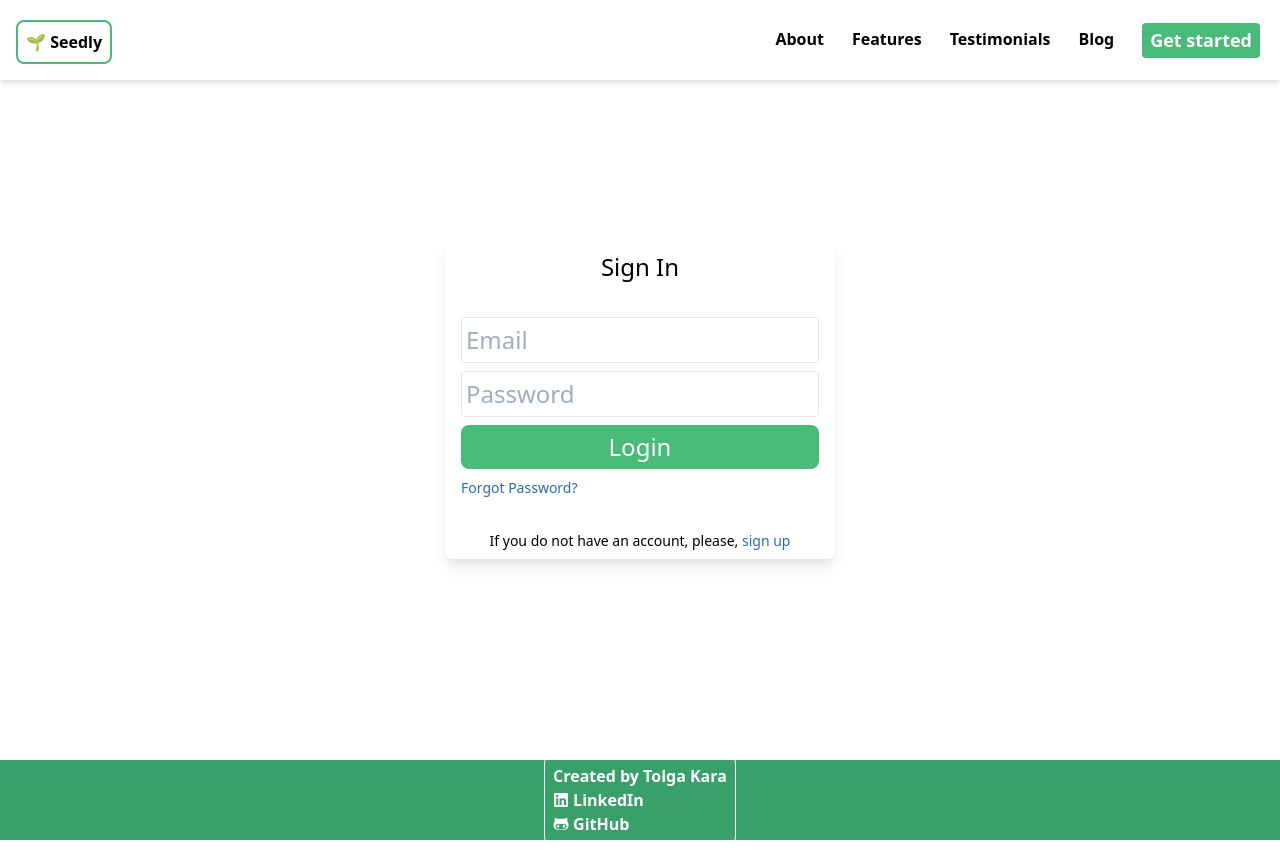
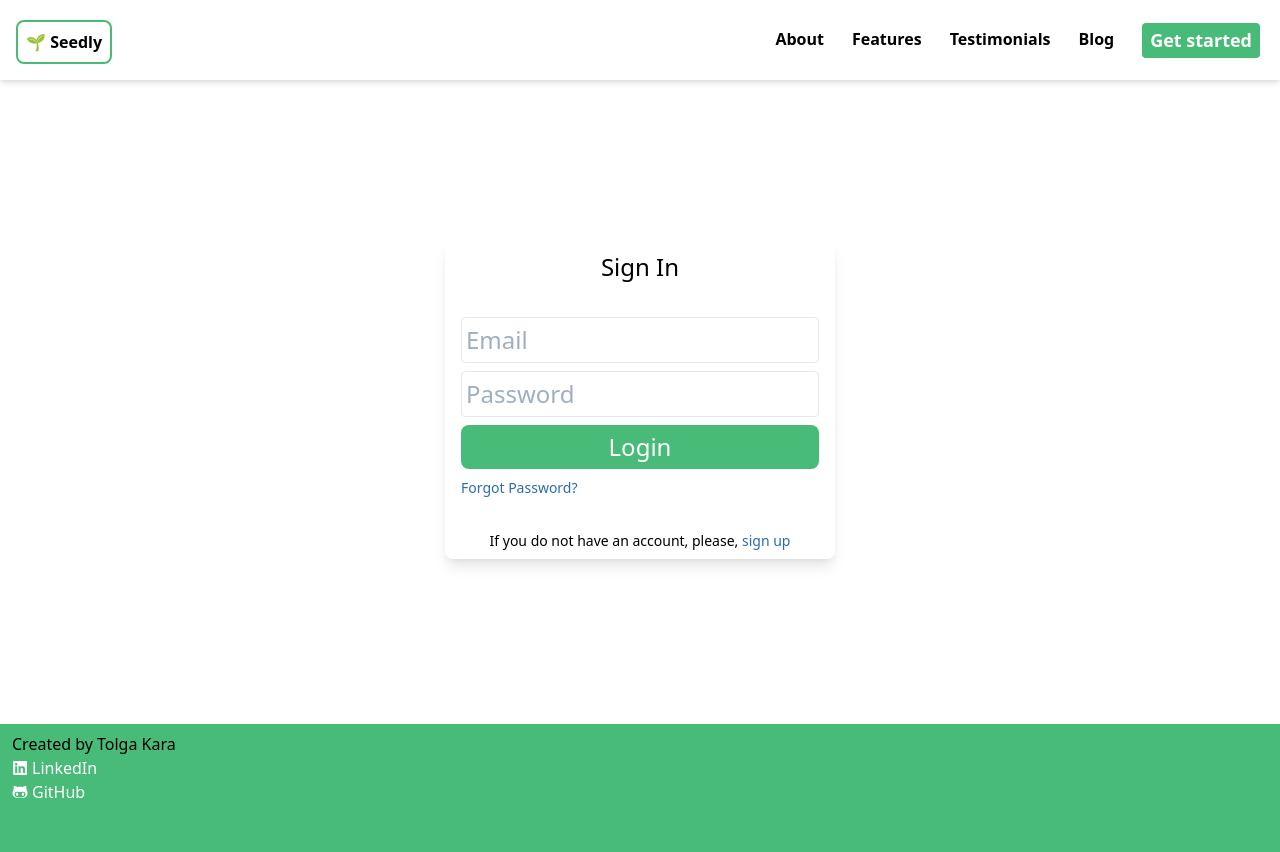
Before and after one commit to TolgaKara/seedly, a React (Create React App) app: page / in a window 1280 px wide. Built offline with nearby package versions, Linux system fonts and the light colour scheme; no server answers.

Commit message:
Fixed Footer in Signin and Landing

```diff
--- a/src/App.js
+++ b/src/App.js
@@ -13,9 +13,9 @@ import { Landingpage } from "./components/Landingpage/Landingpage.jsx";
 
 function App() {
 	return (
-		<div className='h-screen bg-white flex-col content-between'>
+		<div className='bg-white'>
 			<Header />
-			<div className='text-2xl h-screen-main'>
+			<div className='text-2xl'>
 				<Switch>
 					{/* Landingpage */}
 					<Route exact path='/' component={Landingpage} />
--- a/src/components/SignIn/SignIn.js
+++ b/src/components/SignIn/SignIn.js
@@ -25,7 +25,7 @@ function SignIn() {
 	}
 
 	return (
-		<div className='flex h-full justify-center items-center'>
+		<div className='flex h-full justify-center items-center h-screen-main'>
 			<div className='flex-col bg-white rounded-lg shadow-lg'>
 				<h2 className='text-center py-2'>Sign In</h2>
 				{error && <p className='text-red-600 text-center text-sm'>{error}</p>}
--- a/src/layout/Footer.js
+++ b/src/layout/Footer.js
@@ -3,8 +3,8 @@ import { FaLinkedin, FaGithubAlt } from "react-icons/fa";
 
 function Footer() {
 	return (
-		<footer className='mx-auto mt-10 h-screen/10 flex justify-center items-center flex-col bg-green-600 font-semibold text-white'>
-			<div className='border border-white border-lg rounded-lg p-2 m-1'>
+		<footer className='inset-0 h-32 bg-green-500 relative w-full mb-0'>
+			<div className='p-2 m-1'>
 				<p>Created by Tolga Kara</p>
 
 				<a
```
